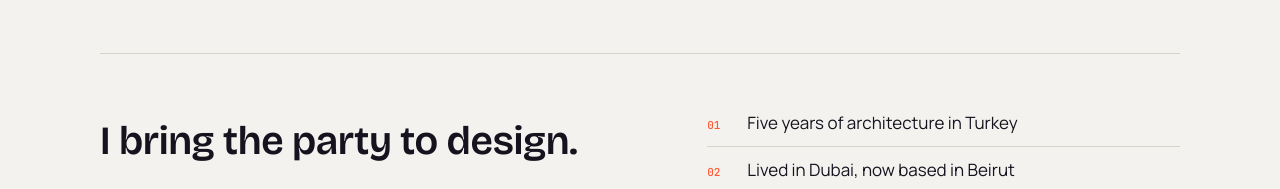
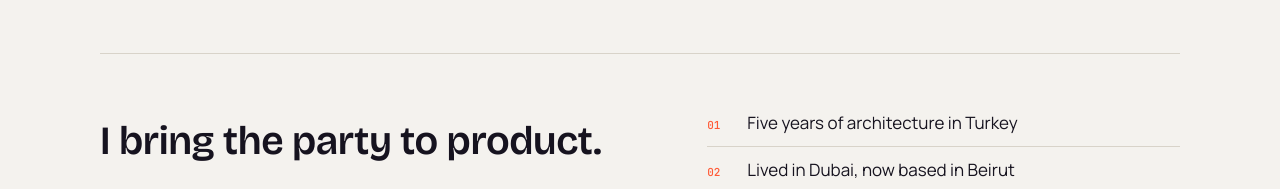
Before and after one commit to LoulwaKal/portfolio, a plain HTML site: page index.html in a window 1280 px wide. Shown: the part 2333-2522 px from the top of the page. Drawn offline with nearby package versions, Linux system fonts and the light colour scheme.

Commit message:
Edit About section copy

```diff
--- a/index.html
+++ b/index.html
@@ -252,7 +252,7 @@ footer{padding-block:28px 40px;border-top:1.5px solid var(--line);display:flex;j
 <section id="about">
   <div class="about">
     <div>
-      <h2 style="margin-bottom:20px">I bring the party to design.</h2>
+      <h2 style="margin-bottom:20px">I bring the party to product.</h2>
       <p>I spent five years studying architecture before I fell for digital products. I still think in plans and sections, I just draw them for screens now.</p>
       <p>Since then I've designed at an agency, freelanced across food delivery, manufacturing and data products, and spent the last year as a PM on Beanstock's landlord app, where I learned that deciding what not to build is half the job.</p>
     </div>
```
